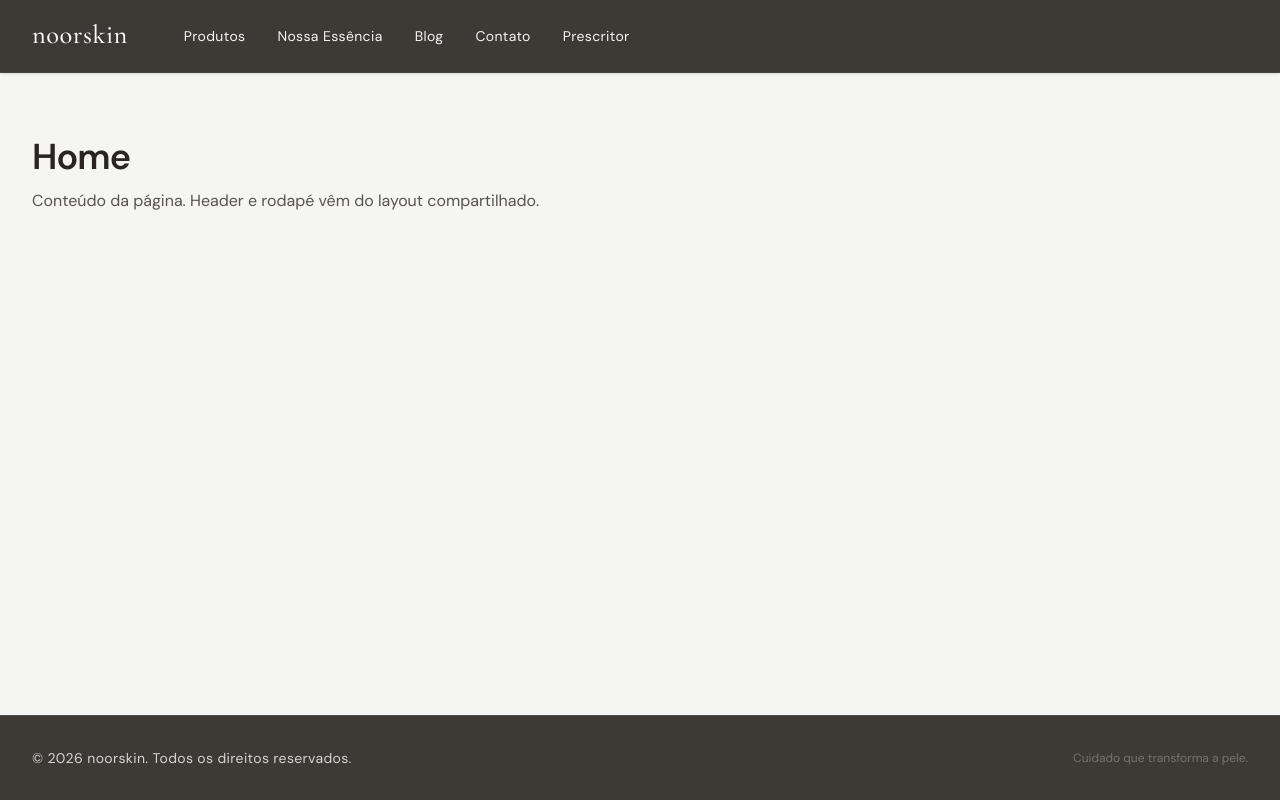
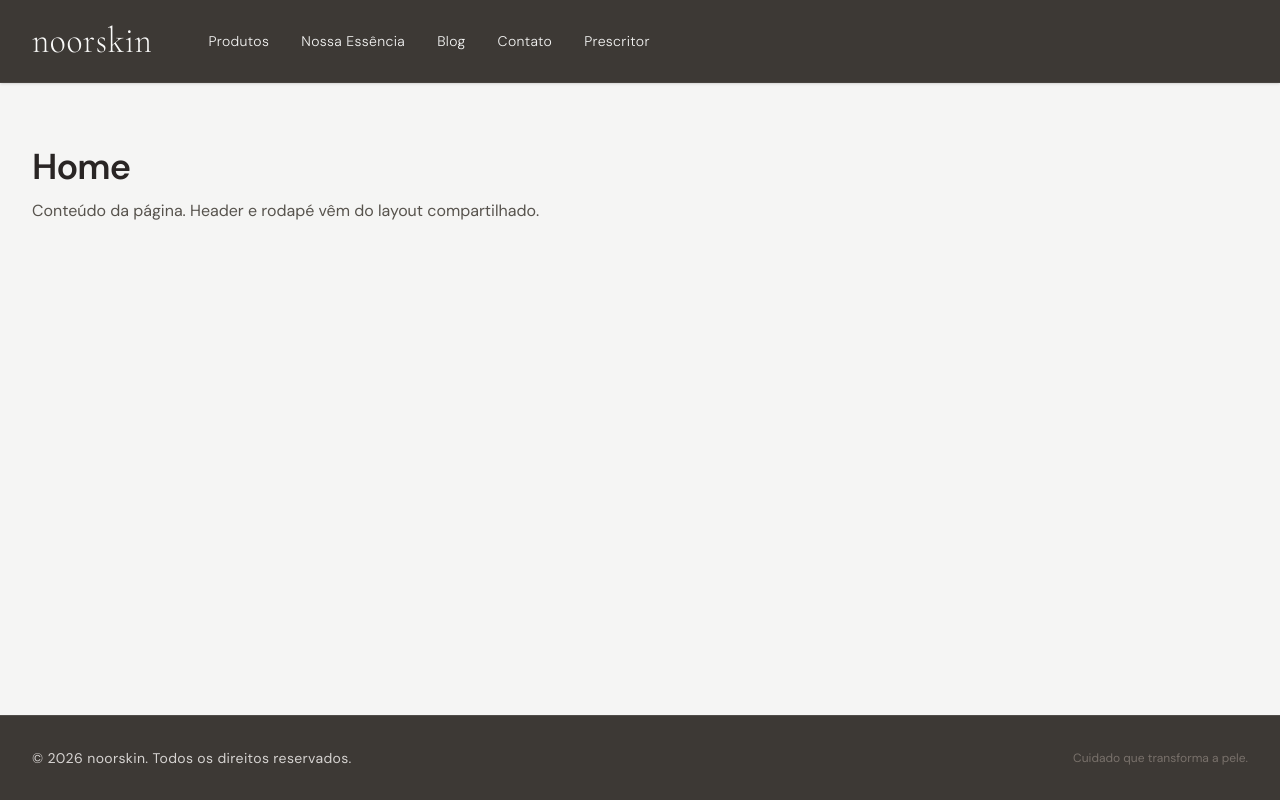
Before and after one commit to AthosAlexandre/TesteEssentia, a React (Vite) app in the folder teste-essentia/: page / in a window 1280 px wide. Built offline with nearby package versions, Linux system fonts and the light colour scheme.

Commit message:
ajustando o header

```diff
--- a/teste-essentia/index.html
+++ b/teste-essentia/index.html
@@ -8,7 +8,7 @@
     <link rel="preconnect" href="https://fonts.googleapis.com" />
     <link rel="preconnect" href="https://fonts.gstatic.com" crossorigin />
     <link
-      href="https://fonts.googleapis.com/css2?family=Cormorant+Garamond:ital,wght@0,500;0,600;1,500&family=DM+Sans:wght@400;500;600&display=swap"
+      href="https://fonts.googleapis.com/css2?family=Cormorant+Garamond:ital,wght@0,300;0,400;0,500;0,600;1,300;1,400;1,500&family=DM+Sans:wght@300;400;500;600&display=swap"
       rel="stylesheet"
     />
     <link
--- a/teste-essentia/src/layout/components/Header.jsx
+++ b/teste-essentia/src/layout/components/Header.jsx
@@ -4,7 +4,7 @@ import { navLinks } from '../nav-links.js'
 
 function navClassName({ isActive }) {
   return [
-    'font-nav text-sm tracking-wide text-stone-100 transition hover:text-white',
+    'font-nav font-light text-sm tracking-wide text-stone-100 transition hover:text-white',
     isActive ? 'underline decoration-white/40 underline-offset-4' : '',
   ]
     .filter(Boolean)
@@ -83,7 +83,7 @@ export default function Header() {
                 to={to}
                 className={({ isActive }) =>
                   [
-                    'rounded-md px-3 py-3 text-base text-stone-100 transition hover:bg-white/10',
+                    'font-nav font-light rounded-md px-3 py-3 text-base text-stone-100 transition hover:bg-white/10',
                     isActive ? 'bg-white/10' : '',
                   ]
                     .filter(Boolean)
@@ -121,7 +121,7 @@ export default function Header() {
           </button>
           <Link
             to="/"
-            className="font-logo justify-self-center text-2xl font-medium tracking-[0.02em] text-stone-50"
+            className="font-logo inline-block origin-center scale-y-110 justify-self-center text-[calc(1.5rem+7px)] font-light tracking-[0.02em] text-stone-50"
             onClick={() => setMenuOpen(false)}
           >
             noorskin
@@ -133,7 +133,7 @@ export default function Header() {
         <div className="hidden items-center justify-start gap-10 py-4 md:flex lg:gap-14">
           <Link
             to="/"
-            className="font-logo shrink-0 text-[1.65rem] font-medium tracking-[0.02em] text-stone-50"
+            className="font-logo inline-block origin-center scale-y-110 shrink-0 text-[calc(1.65rem+7px)] font-light tracking-[0.02em] text-stone-50"
             onClick={() => setMenuOpen(false)}
           >
             noorskin
```
